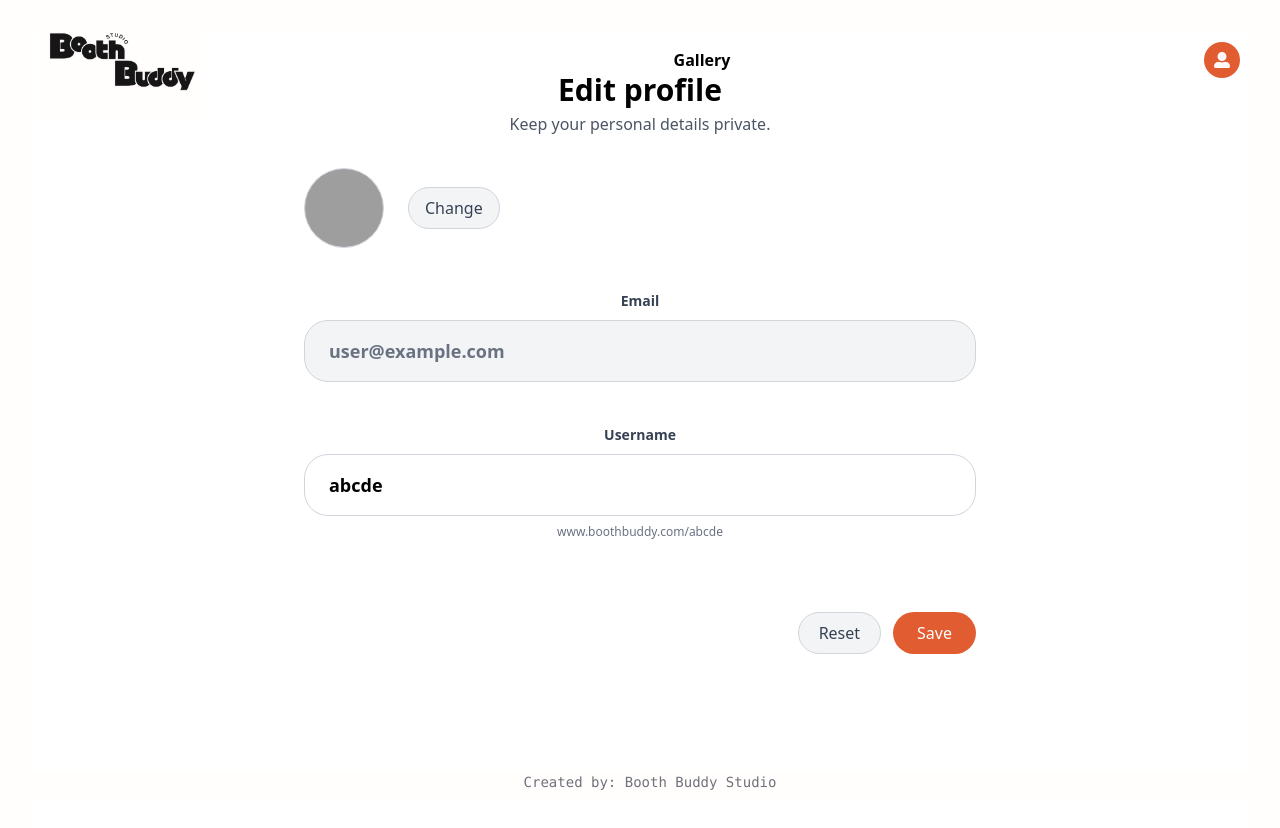
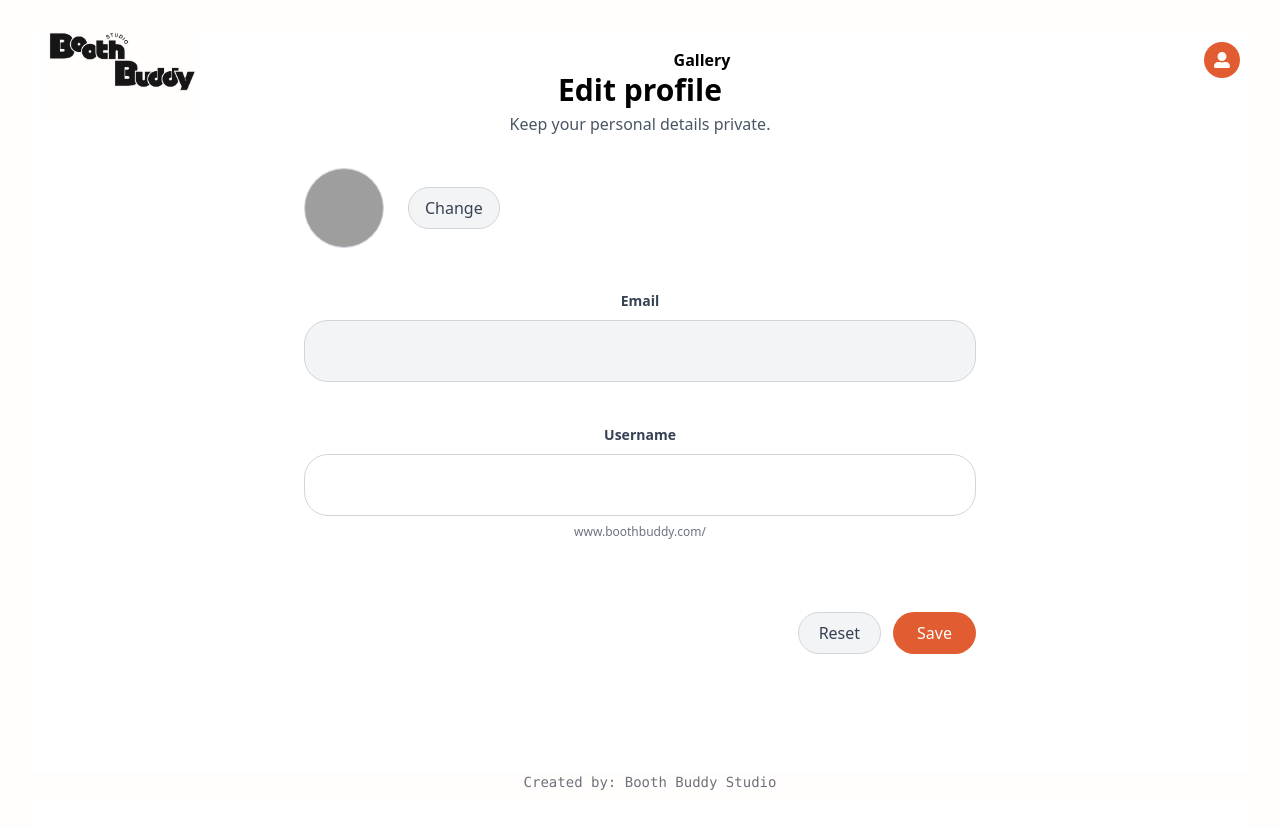
Before and after one commit to livlaurel/Booth-Buddy, a React (Vite) app in the folder boothbuddy/: page /edit-profile in a window 1280 px wide. Shown: the top 828 px of the page. Built offline with nearby package versions, Linux system fonts and the light colour scheme; no server answers; grey boxes are pictures that could not be loaded.

Commit message:
bind username, email, and photo to firebase data

```diff
--- a/boothbuddy/src/pages/EditProfilePage/EditProfilePage.tsx
+++ b/boothbuddy/src/pages/EditProfilePage/EditProfilePage.tsx
@@ -38,7 +38,7 @@ export default function EditProfilePage() {
             {/* PROFILE PHOTO SECTION */}
             <div className="flex items-center gap-6 mb-10">
                 <img
-                    src="/default-avatarr.jpg"
+                    src={photoPreview}
                     alt="Profile avatar"
                     className="w-20 h-20 rounded-full object-cover bg-gray-200 border border-gray-300"
                 />
@@ -57,7 +57,7 @@ export default function EditProfilePage() {
                 <div className="border border-gray-300 rounded-3xl px-6 py-4 bg-gray-100">
                     <input
                     type="text"
-                    value={"user@example.com"}  // will populate later
+                    value={email}
                     disabled
                     className="w-full text-lg font-semibold text-gray-500 focus:outline-none bg-gray-100 cursor-not-allowed"
                     />
@@ -73,14 +73,14 @@ export default function EditProfilePage() {
                 <div className="border border-gray-300 rounded-3xl px-6 py-4">
                     <input
                     type="text"
-                    value={"abcde"}  // will make dynamic later
-                    onChange={() => {}}
+                    value={username}
+                    onChange={(e) => setUsername(e.target.value)}
                     className="w-full text-lg font-semibold focus:outline-none"
                     />
                 </div>
 
                 <p className="text-gray-500 text-xs mt-2">
-                    www.boothbuddy.com/abcde
+                    www.boothbuddy.com/{username}
                 </p>
             </div>
             {/* ACTION BUTTONS */}
```
